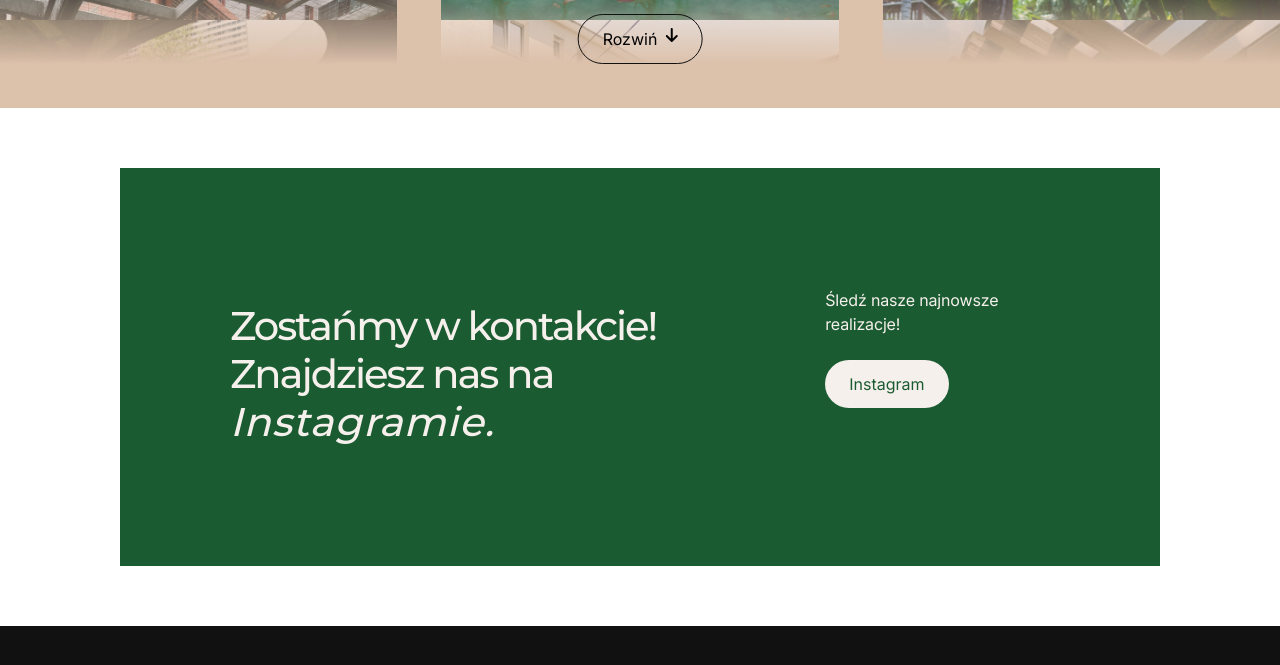
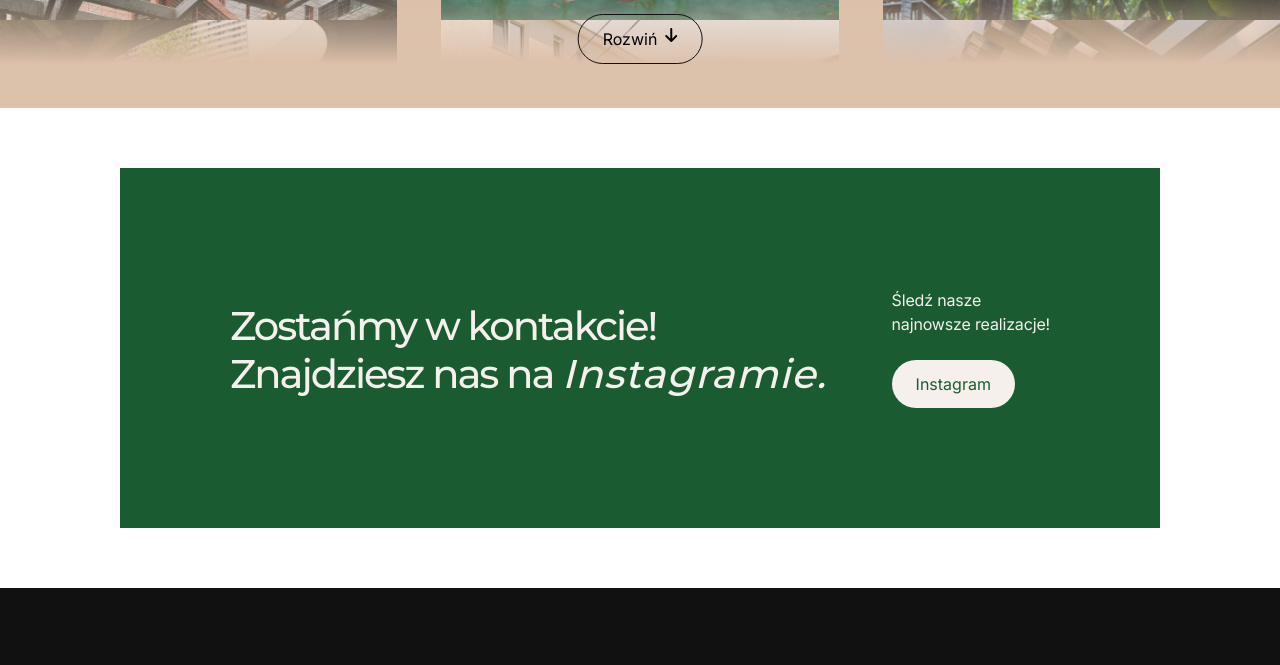
Before and after one commit to DomZem/adrespect-zadanie-rekrutacyjne, a website: page dist/index.html in a window 1280 px wide. Shown: the part 2747-3412 px from the top of the page. Drawn offline with nearby package versions, Linux system fonts and the light colour scheme.

Commit message:
Refactor stay in contact section

```diff
--- a/dist/index.html
+++ b/dist/index.html
@@ -403,16 +403,19 @@
     </section>
 
     <!-- Stay in contact -->
-    <section class="py-[60px] flex justify-center items-center" id="contact">
-      <div class="max-w-[1040px] flex flex-col lg:flex-row gap-16 bg-primaryGreen p-8 lg:py-[120px] lg:px-[110px]">
-        <section class="text-primaryGrey font-montserrat text-[40px] mt-[14px]">
-          <h2 class="leading-[120%] tracking-[-2px]">Zostańmy w kontakcie!</h2>
-          <h2 class="leading-[120%] tracking-[-2px]">Znajdziesz nas na <span
-              class="italic font-medium tracking-[1px]">Instagramie.</span></h2>
+    <section class="flex justify-center items-center py-11 lg:py-[60px]" id="contact">
+      <div
+        class="max-w-[1040px] w-full flex flex-col lg:flex-row gap-12 lg:gap-16 bg-primaryGreen px-3 py-[89px] lg:py-[120px] lg:px-[110px]">
+        <section class="text-primaryGrey flex-1 font-montserrat text-[30px] lg:text-[40px] lg:mt-[14px]">
+          <h2 class="leading-[120%] tracking-[-2px]">Zostańmy w kontakcie! Znajdziesz nas na <span
+              class="italic font-medium tracking-[1px]">Instagramie.</span>
+          </h2>
         </section>
 
         <section>
-          <p class="text-primaryGrey mb-6">Śledź nasze najnowsze realizacje!</p>
+          <p class="text-primaryGrey mb-[18px] lg:mb-6">Śledź nasze <span class="hidden lg:inline"><br></span> najnowsze
+            realizacje!
+          </p>
 
           <a class="button bg-primaryGrey inline-block text-primaryGreen hover:bg-primaryBlack hover:text-primaryWhite"
             href="#">Instagram</a>
```
Also changed, not shown: dist/style.css.
